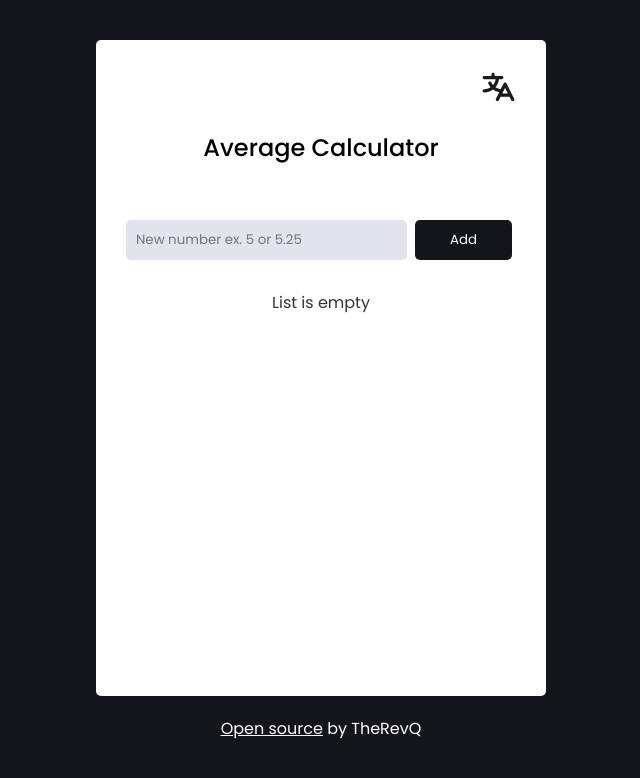
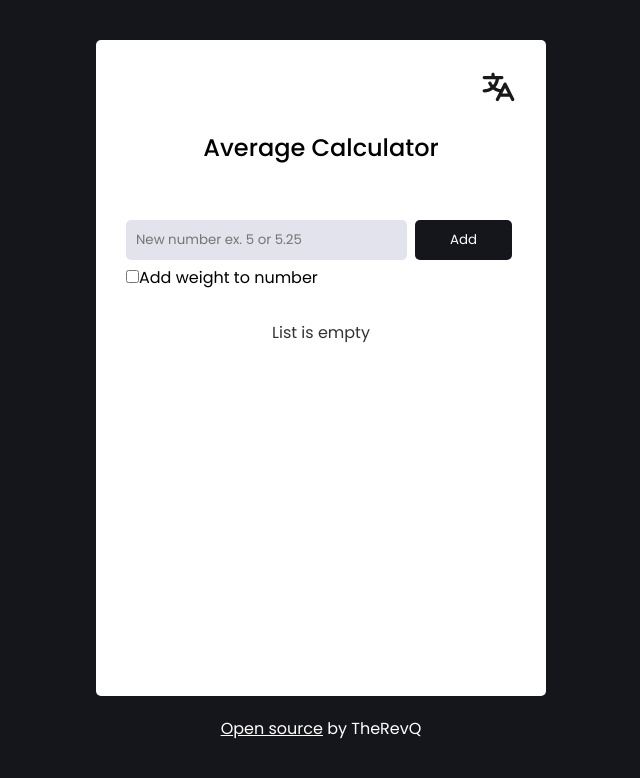
Before and after one commit to Revku/average-calculator, a Vue app: page / in a window 1280 px wide. Shown: the top 778 px of the page, without its empty margins (319-959 px from the left). Built offline with nearby package versions, Linux system fonts and the light colour scheme.

Commit message:
Add checkbox and input for weight

```diff
--- a/src/components/Box.vue
+++ b/src/components/Box.vue
@@ -8,6 +8,16 @@
         <input type="text" :placeholder="translate.inputPlaceholder" class="input" @keyup.enter="newNumber()">
         <button @click="newNumber()" class="btn">{{ translate.addButton }}</button>
         <p class="errorbox">{{ errorMessage }}</p>
+
+        <div class="box__weight" v-if="weightStatus === true">
+        <input type="text" :placeholder="translate.weightPlaceholder" class="input" @keyup.enter="newNumber()">
+        <p class="errorbox">{{ errorWeightMessage }}</p>
+        </div>
+
+        <div class="box__checkweight">
+            <input type="checkbox" id="weight" @click="checkWeight()">
+            <label for="weight">{{ translate.weightCheckbox }}</label>
+        </div>
 
         <p class="box__emptyerror">{{ listStatus }}</p>
 
@@ -38,6 +48,7 @@ import TranslateIcon from  '@/components/TranslateIcon.vue'
                 translate: EnglishTranslate,
                 errorMessage: '',
                 listStatus: '',
+                weightStatus: false,
 
                 numbers: [],
                 average: 0,
@@ -61,6 +72,15 @@ import TranslateIcon from  '@/components/TranslateIcon.vue'
                 } else {
                     this.translate = EnglishTranslate;
                     this.listStatus = this.translate.listStatusEmpty;
+                }
+            },
+            checkWeight() {
+                const checkbox = document.querySelector('#weight');
+
+                if (checkbox.checked) {
+                    this.weightStatus = true;
+                } else {
+                    this.weightStatus = false;
                 }
             },
             newNumber: function() {
```
